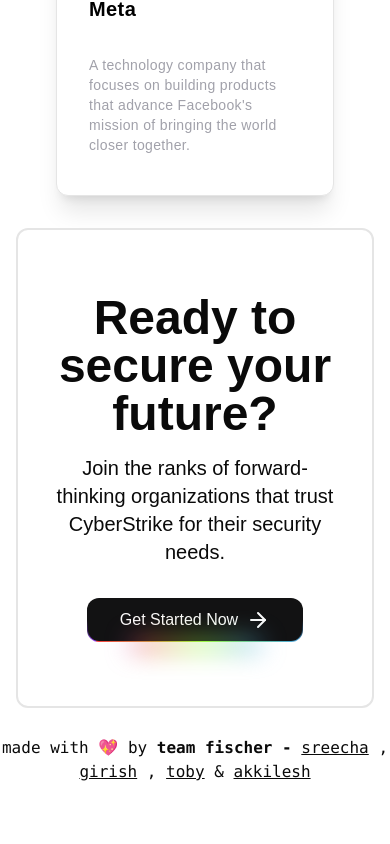
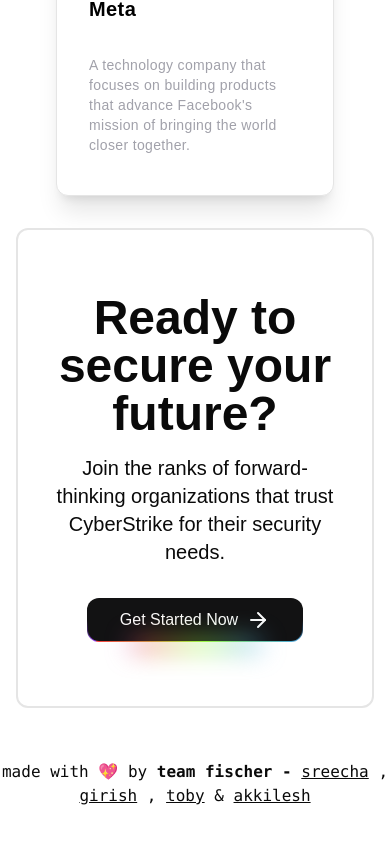
Before and after one commit to sr2echa/CyberStrike, a Next.js app in the folder frontend/: page / in a window 390 px wide. Shown: the part 2112-2956 px from the top of the page. Before the commit the page ends 2912 px from the top, so only its background shows below. Built offline with nearby package versions, Linux system fonts and the light colour scheme.

Commit message:
responsiveness change

```diff
--- a/frontend/app/page.tsx
+++ b/frontend/app/page.tsx
@@ -57,7 +57,7 @@ export function LandingSection(){
         <CardGrid />
         <BigCard />
       </div>
-      <div>
+      <div className="py-6">
         <p className="text-center font-mono lowercase pb-4">Made with 💖 by <span className="font-extrabold">Team Fischer - </span> <a className="underline" href="https://github.com/sr2echa">Sreecha</a> , <a className="underline" href="https://github.com/wreckage0907">Girish</a> , <a className="underline" href="https://github.com/TobyVincentJohn">Toby</a> & <a className="underline" href="https://github.com/Akkilesh-A">Akkilesh</a></p>
       </div>
     </div>
```
